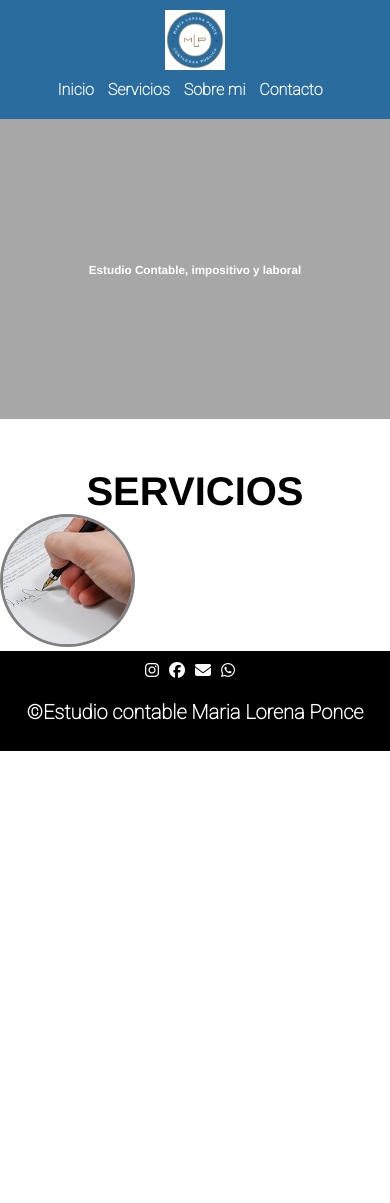
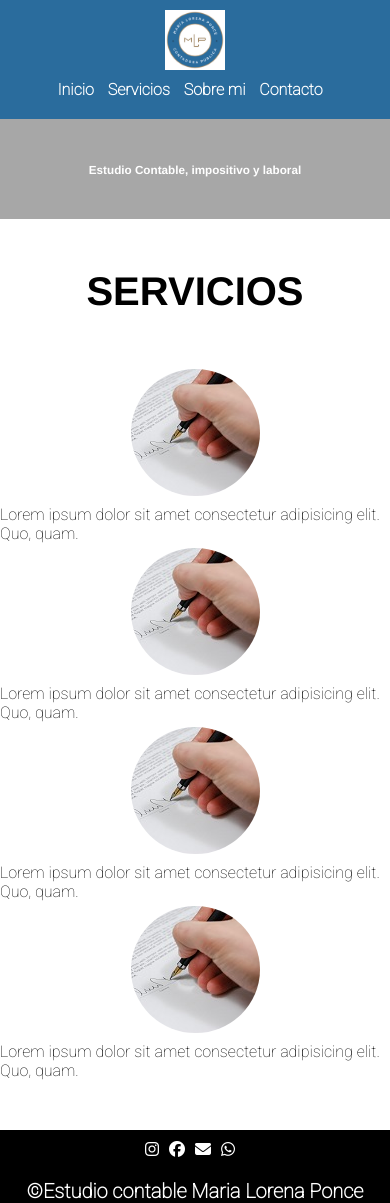
Before and after one commit to wink15/PF-cac, a plain HTML site: page index.html in a window 390 px wide. Before the commit the page ends 844 px from the top, so only its background shows below. Drawn offline with Linux system fonts and the light colour scheme.

Commit message:
4to commit

```diff
--- a/index.html
+++ b/index.html
@@ -27,25 +27,55 @@
         <a href="#servicios" class="nav-link">Servicios</a>
         <a href="#about" class="nav-link">Sobre mi</a>
         <a href="#contacto" class="nav-link">Contacto</a>
-
       </nav>
     </header>
     <main>
       <section class="flex" id="home">
         <div class="contenedor">
           <div class="card-banner">
-          <h1>Estudio Contable, impositivo y laboral</h1>
-        </div>
+            <h1>Estudio Contable, impositivo y laboral</h1>
+          </div>
         </div>
       </section>
-
 
       <section id="servicios">
         <div class="contenedor">
           <h1>Servicios</h1>
-        <img src="./img/gestion.jpg" alt="" />
+          <div class="grid">
+            <div class="circulo" id="circulo1">
+              <div class="imgCir">
+                <img src="./img/gestion.jpg" alt="" />
+              </div>
+              <p>
+                Lorem ipsum dolor sit amet consectetur adipisicing elit. Quo,
+                quam.
+              </p>
+            </div>
+            <div class="circulo">
+              <div class="imgCir"><img src="./img/gestion.jpg" alt="" /></div>
+              <p>
+                Lorem ipsum dolor sit amet consectetur adipisicing elit. Quo,
+                quam.
+              </p>
+            </div>
+            <div class="circulo">
+              <div class="imgCir"><img src="./img/gestion.jpg" alt="" /></div>
+              <p>
+                Lorem ipsum dolor sit amet consectetur adipisicing elit. Quo,
+                quam.
+              </p>
+            </div>
+            <div class="circulo">
+              <div class="imgCir">
+                <img src="./img/gestion.jpg" alt="" />
+              </div>
+              <p>
+                Lorem ipsum dolor sit amet consectetur adipisicing elit. Quo,
+                quam.
+              </p>
+            </div>
+          </div>
         </div>
-
       </section>
     </main>
     <footer id="footer">
@@ -61,13 +91,10 @@
         >
           <i class="fa-solid fa-envelope"></i>
         </a>
-        <a href=""
-          ><i class="fa-brands fa-whatsapp"></i
-        ></a>
-
-        <!-- ©Estudio contable Maria Lorena Ponce -->
+        <a href=""><i class="fa-brands fa-whatsapp"></i></a>
       </div>
       <h2 style="color: white">©Estudio contable Maria Lorena Ponce</h2>
+      <p></p>
     </footer>
   </body>
 </html>
--- a/style/style.css
+++ b/style/style.css
@@ -5,6 +5,9 @@
 }
 body {
   font-family: "Roboto", sans-serif;
+  display: flex;
+  flex-direction: column;
+  min-height: 100vh;
 }
 header {
   display: flex;
@@ -98,15 +101,43 @@ nav a{
   border-radius: 50%;
   border-color: grey;
   border-style: solid;
+  border: 5px solid #fff;
 }
 #servicios img:hover {
   border: 5px solid #2a6c9d;
+}
+
+.grid{
+  padding-top: 50px;
+  padding-bottom: 50px;
+  display: grid;
+  grid-template-columns: repeat(4,1fr);
+  justify-items: center;
+  align-items: center;
+}
+.circulo{
+  display: flex;
+  flex-direction: column;
+  justify-content: center;
+
+
+}
+ .imgCir{
+  display: block;
+  position: relative;
+  margin: auto;
+}
+.circulos p{
+  text-align: center;
 }
 
 #footer{
   background-color: black;
   height: 100px;
   width: 100%;
+  flex: 1;
+  /* position: fixed;
+  bottom: 0px; */
 }
 
 .cont{
@@ -126,7 +157,9 @@ nav a{
   font-size: 20px;
   text-align: center;
   padding-top: 20px;
+  margin: 0;
 }
+
 
 @media screen and (max-width:700px){
   header{
@@ -145,6 +178,7 @@ nav a{
 .card-banner{
   padding: 0px 55px;
 }
+
 
 #footer {
   flex-direction: column;
@@ -166,14 +200,35 @@ nav a{
 }
 }
 
-/* @media screen and (max-width:600px){
+@media screen and (max-width:550px){
   #home{
-    height: 200px;
+    height: 100px;
 }
 .container{
-  max-width: 200px;
+  max-width: 100px;
 }
 .card-banner{
   padding: 0px 55px;
 }
-} */
+.grid{
+
+  display: grid;
+  grid-template-columns: repeat(1,1fr);
+
+}
+.circulos{
+  padding-top: 10px;
+}
+}
+@media screen and (max-width:450px){
+  #home{
+    height: 100px;
+}
+.container{
+  max-width: 100px;
+}
+.card-banner{
+  padding: 0px 30px;
+}
+
+}
```
